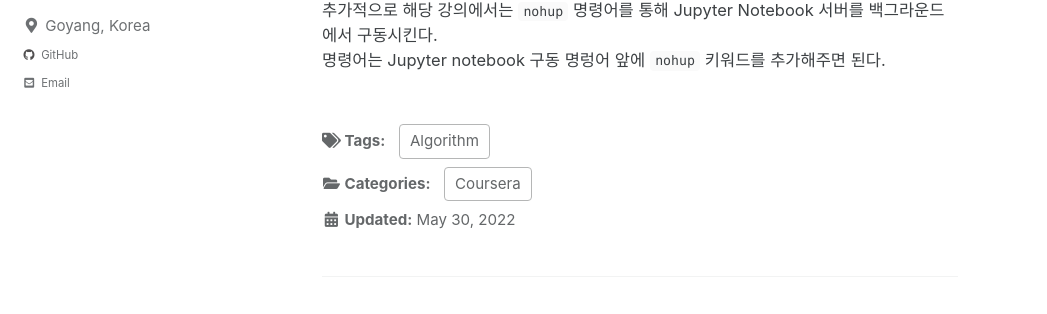
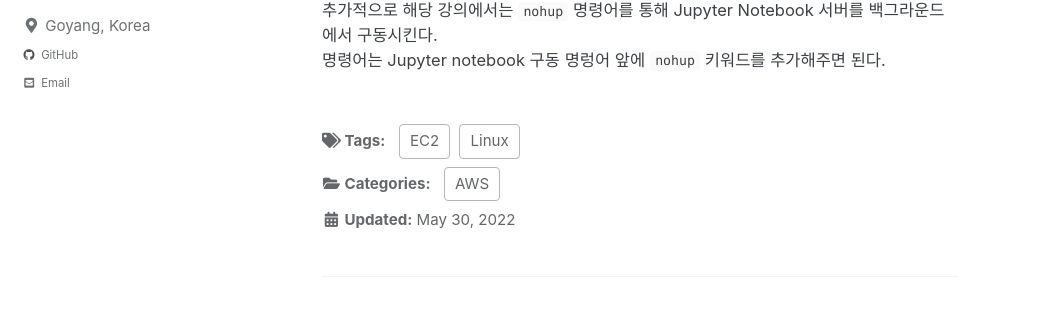
Before and after one commit to psymoney/psymoney.github.io, a Jekyll site: the page built from _posts/2022-05-30-AWS-tutorial.md, in a window 1280 px wide and 900 px high, scrolled down 2066 px. Shown: the part 129-443 px from the top of the window, without its empty margins (0-1047 px from the left). Built offline with Jekyll 4.4.1, drawn with Linux system fonts in a browser that asks for light colours; cached includes are drawn as plain includes.

Commit message:
fix categories and tags

```diff
--- a/_posts/2022-05-30-AWS-tutorial.md
+++ b/_posts/2022-05-30-AWS-tutorial.md
@@ -1,7 +1,7 @@
 ---
 title: 'AWS에 Jupyter Notebook 올리기'
-categories: Coursera
-tags: Algorithm
+categories: AWS
+tags: EC2 Linux
 author_profile: true
 published: true
 ---
```
